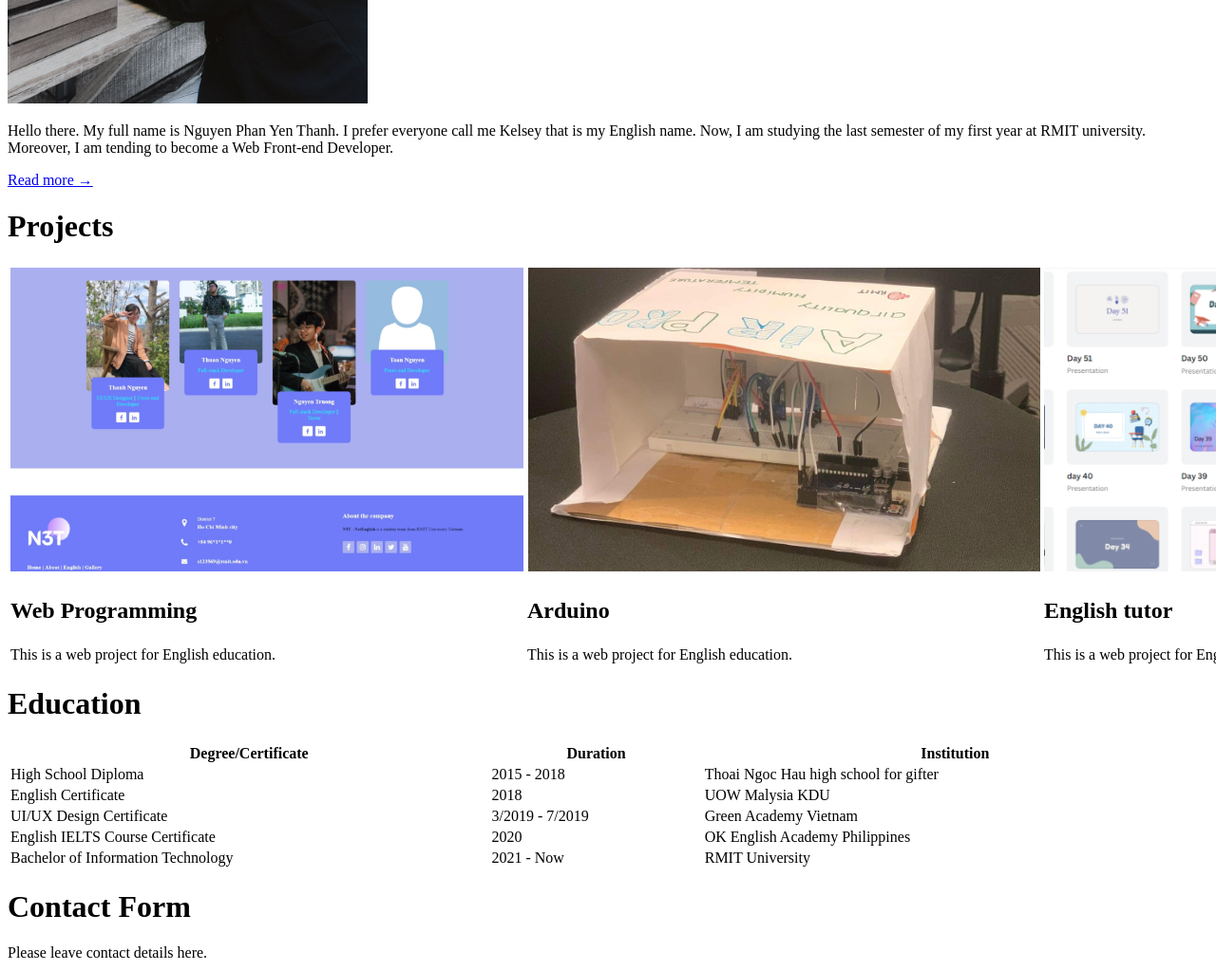
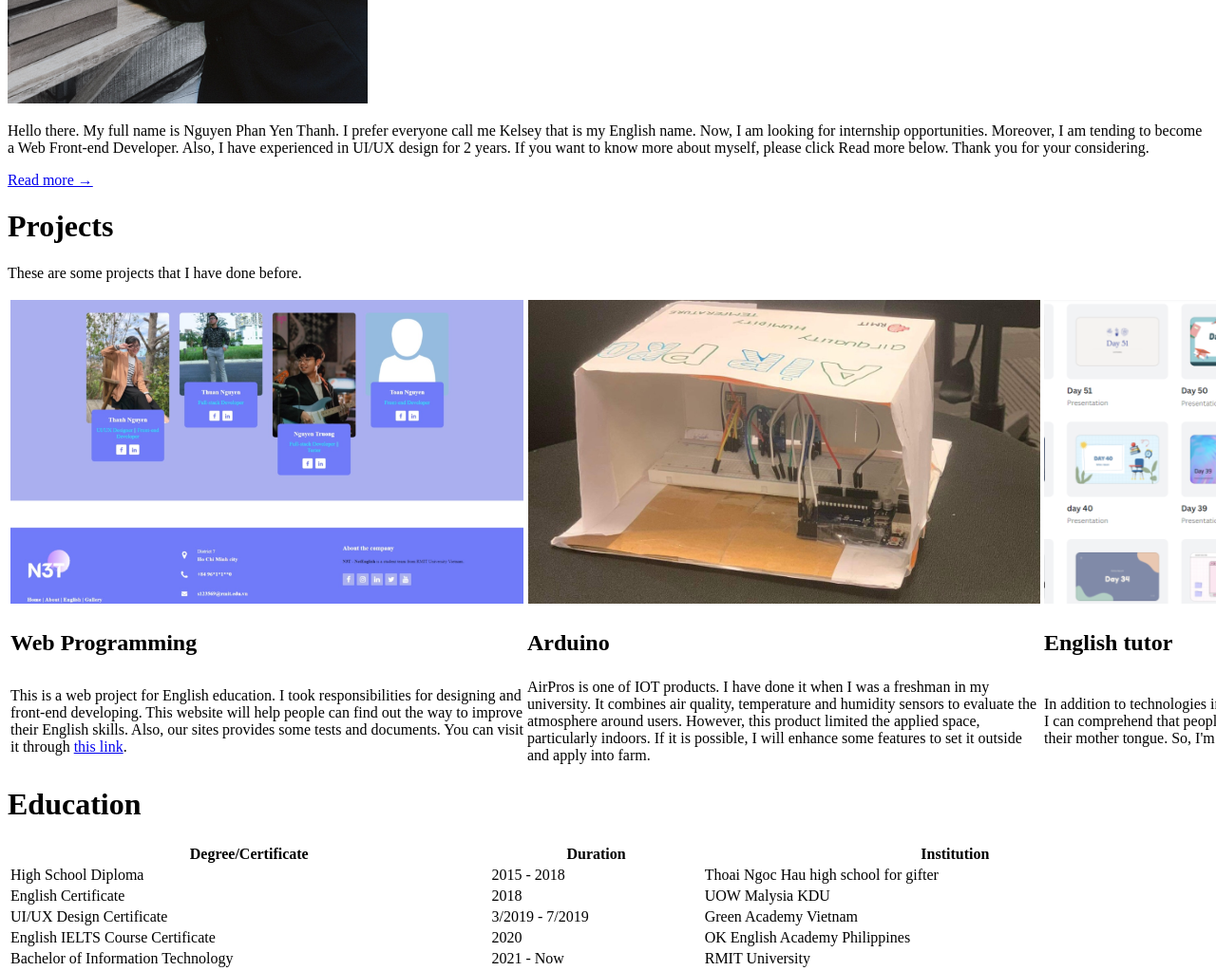
Before and after one commit to kelseyvn17/webprogramming, a plain HTML site: page index.html in a window 1280 px wide. Shown: the part 740-1763 px from the top of the page at 95% size. Drawn offline with Linux system fonts and the light colour scheme.

Commit message:
Update index.html

```diff
--- a/index.html
+++ b/index.html
@@ -20,19 +20,20 @@
             <div class="banner" id="banner">
                 <h1>Welcome to my profile.</h1>
                 <h3>My name is Thanh Nguyen</h3>
-                <p>Information Technology student</p>
+                <p>Web Front-end Developer and UI/UX Designer Intern</p>
                 <button><a href="#contact">Contact me</a></button>
             </div>
 
             <div id="about">
                 <h1>About me</h1>
                 <img src="img/pic1.jpg" alt="Profile picture" style="width:30%">
-                <p>Hello there. My full name is Nguyen Phan Yen Thanh. I prefer everyone call me Kelsey that is my English name. Now, I am studying the last semester of my first year at RMIT university. Moreover, I am tending to become a Web Front-end Developer.</p>
+                <p>Hello there. My full name is Nguyen Phan Yen Thanh. I prefer everyone call me Kelsey that is my English name. Now, I am looking for internship opportunities. Moreover, I am tending to become a Web Front-end Developer. Also, I have experienced in UI/UX design for 2 years. If you want to know more about myself, please click Read more below. Thank you for your considering.</p>
                 <a href="skill.html">Read more &#8594;</a>
             </div>
 
             <div class="project">
                 <h1>Projects</h1>
+                <p>These are some projects that I have done before.</p>
                 <table>
                     <tr>
                         <td><img src="img/web.png" alt=""></td>
@@ -45,9 +46,9 @@
                         <td><h2>English tutor</h2></td>
                     </tr>
                     <tr>
-                        <td>This is a web project for English education.  </td>
-                        <td>This is a web project for English education.  </td>
-                        <td>This is a web project for English education.  </td>
+                        <td>This is a web project for English education. I took responsibilities for designing and front-end developing. This website will help people can find out the way to improve their English skills. Also, our sites provides some tests and documents. You can visit it through <a href="https://kelseyvn17.github.io/netenglish/about.html">this link</a>.</td>
+                        <td>AirPros is one of IOT products. I have done it when I was a freshman in my university. It combines air quality, temperature and humidity sensors to evaluate the atmosphere around users. However, this product limited the applied space, particularly indoors. If it is possible, I will enhance some features to set it outside and apply into farm.</td>
+                        <td>In addition to technologies industry, I am currently an English and Vietnamese tutor. I can comprehend that people feel hard when they learn different language from their mother tongue. So, I'm glad to help people expose other languages.</td>
                     </tr>
                 </table>
             </div>
```
